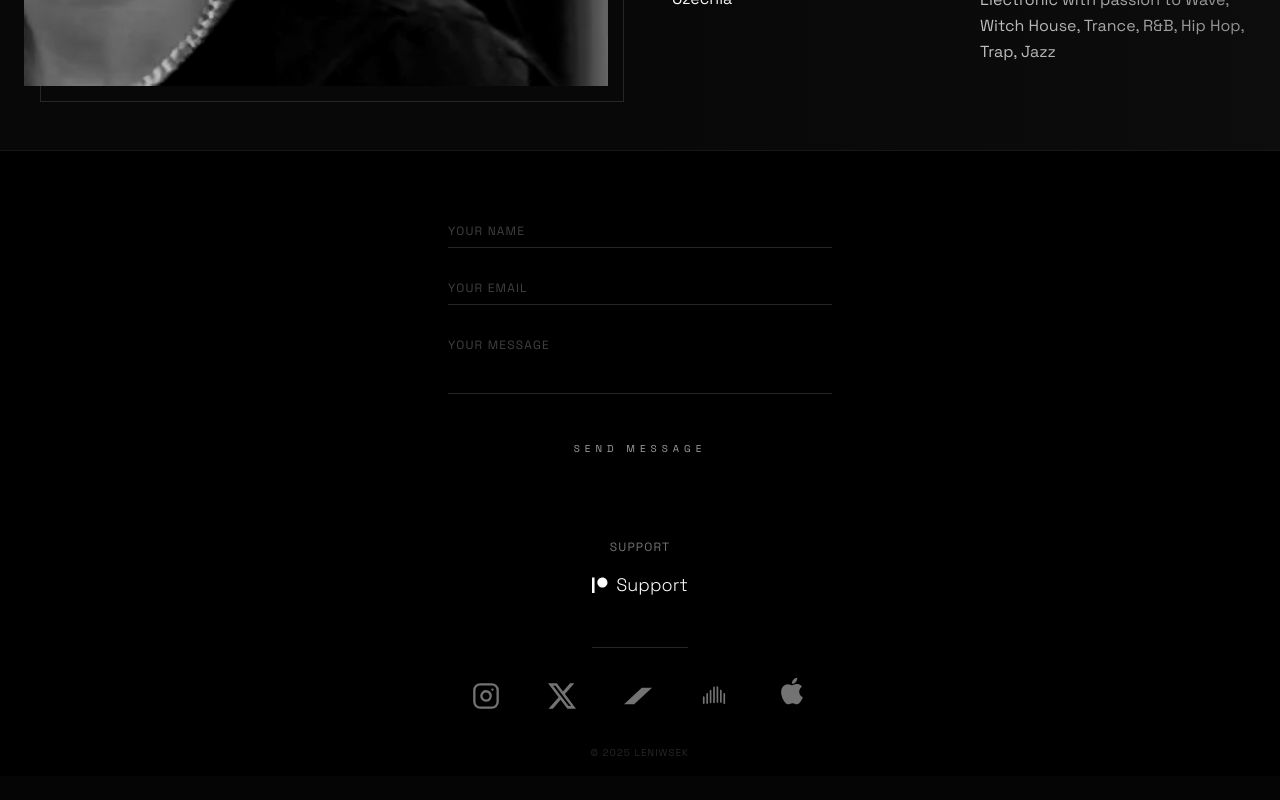
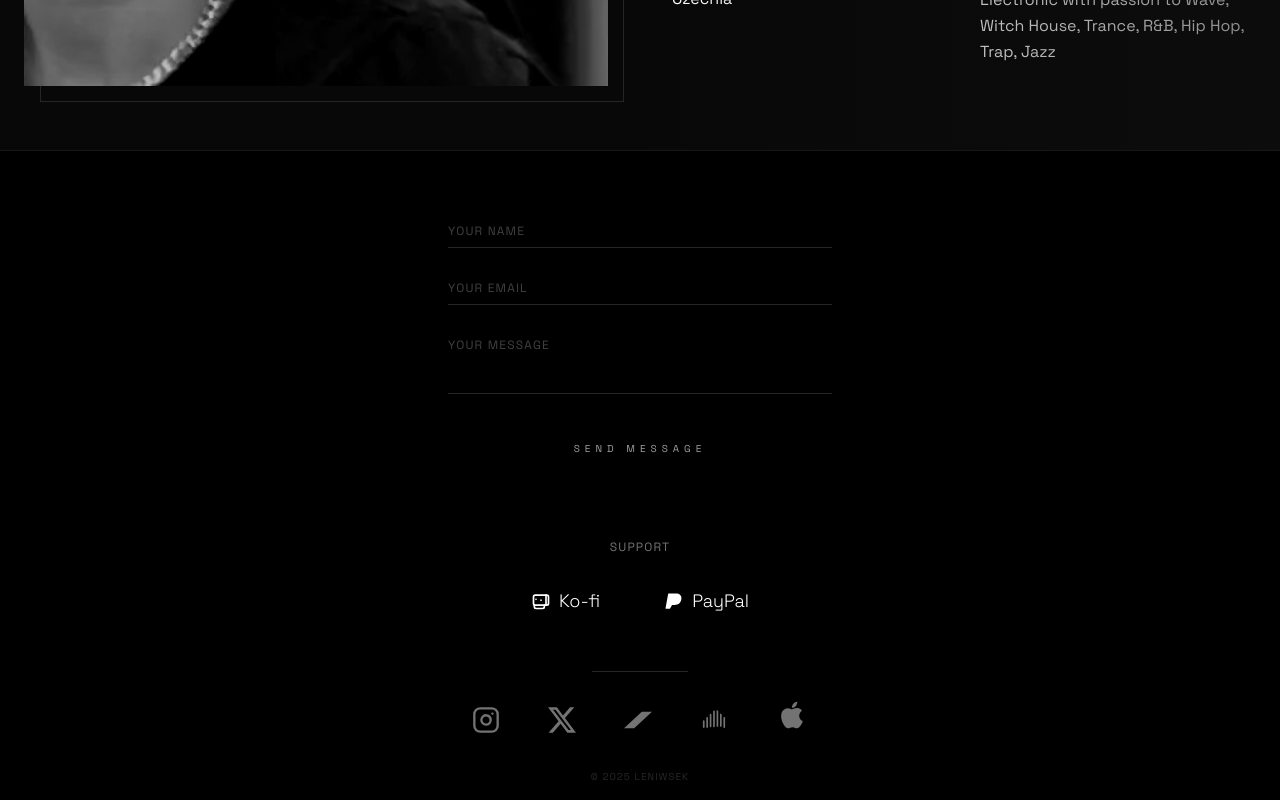
Before and after one commit to Valkyranna/LENIWSEK, a Next.js app: page /LENIWSEK/ in a window 1280 px wide. Shown: the part 2639-3439 px from the top of the page. Before the commit the page ends 3415 px from the top, so only its background shows below. Built offline with nearby package versions, Linux system fonts and the light colour scheme.

Commit message:
Replace Patreon with Ko-fi and PayPal in Support section

```diff
--- a/components/Contact.tsx
+++ b/components/Contact.tsx
@@ -59,8 +59,30 @@ const XIcon = ({ size = 24, className = "" }: { size?: number | string, classNam
     </svg>
 );
 
-// Patreon Icon
-const PatreonIcon = ({ size = 24, className = "" }: { size?: number | string, className?: string }) => (
+// Ko-fi Icon
+const KofiIcon = ({ size = 24, className = "" }: { size?: number | string, className?: string }) => (
+    <svg
+        width={size}
+        height={size}
+        viewBox="0 0 24 24"
+        fill="none"
+        stroke="currentColor"
+        strokeWidth="2"
+        strokeLinecap="round"
+        strokeLinejoin="round"
+        xmlns="http://www.w3.org/2000/svg"
+        className={className}
+    >
+        <path d="M12 11h.01" />
+        <path d="M21 15c0 1.1-.9 2-2 2H5c-1.1 0-2-.9-2-2V7c0-1.1.9-2 2-2h14c1.1 0 2 .9 2 2v8z" />
+        <path d="M16 17v2a2 2 0 0 1-2 2H6a2 2 0 0 1-2-2v-2" />
+        <path d="M18 5v12" />
+        <path d="M6 10h.01" />
+    </svg>
+);
+
+// PayPal Icon
+const PaypalIcon = ({ size = 24, className = "" }: { size?: number | string, className?: string }) => (
     <svg
         width={size}
         height={size}
@@ -69,7 +91,7 @@ const PatreonIcon = ({ size = 24, className = "" }: { size?: number | string, cl
         xmlns="http://www.w3.org/2000/svg"
         className={className}
     >
-        <path d="M0 .6v23.4h3.8V.6H0zm15.6 0c-4.2 0-7.6 3.4-7.6 7.6s3.4 7.6 7.6 7.6 7.6-3.4 7.6-7.6S19.8.6 15.6.6z" />
+        <path d="M7.076 21.337H2.47a.641.641 0 0 1-.633-.74L4.944 3.727a.78.78 0 0 1 .772-.656H14.03c4.717 0 7.375 2.27 6.848 6.576-.566 4.63-3.69 7.04-8.03 7.04H10.19c-.312 0-.583.21-.652.514l-2.462 4.136z" />
     </svg>
 );
 
@@ -150,16 +172,25 @@ const Contact: React.FC = () => {
 
                 {/* Support Links */}
                 <div className="flex flex-col items-center mb-12 w-full max-w-lg mx-auto">
-                    <h3 className="text-xs uppercase tracking-widest text-neutral-500 mb-4">Support</h3>
-                    <div className="flex justify-center">
+                    <h3 className="text-xs uppercase tracking-widest text-neutral-500 mb-6">Support</h3>
+                    <div className="flex flex-col md:flex-row items-center space-y-6 md:space-y-0 md:space-x-12">
                         <a
-                            href="https://www.patreon.com/leniwsek"
+                            href="https://ko-fi.com/leniwsek"
                             target="_blank"
                             rel="noreferrer"
-                            className="text-lg font-light text-white hover:text-neutral-400 transition-colors flex items-center space-x-2"
+                            className="text-lg font-light text-white hover:text-neutral-400 transition-colors flex items-center space-x-2 p-2"
                         >
-                            <PatreonIcon size={16} />
-                            <span>Support</span>
+                            <KofiIcon size={20} />
+                            <span>Ko-fi</span>
+                        </a>
+                        <a
+                            href="https://www.paypal.me/leniwsek1"
+                            target="_blank"
+                            rel="noreferrer"
+                            className="text-lg font-light text-white hover:text-neutral-400 transition-colors flex items-center space-x-2 p-2"
+                        >
+                            <PaypalIcon size={20} />
+                            <span>PayPal</span>
                         </a>
                     </div>
                 </div>
```
